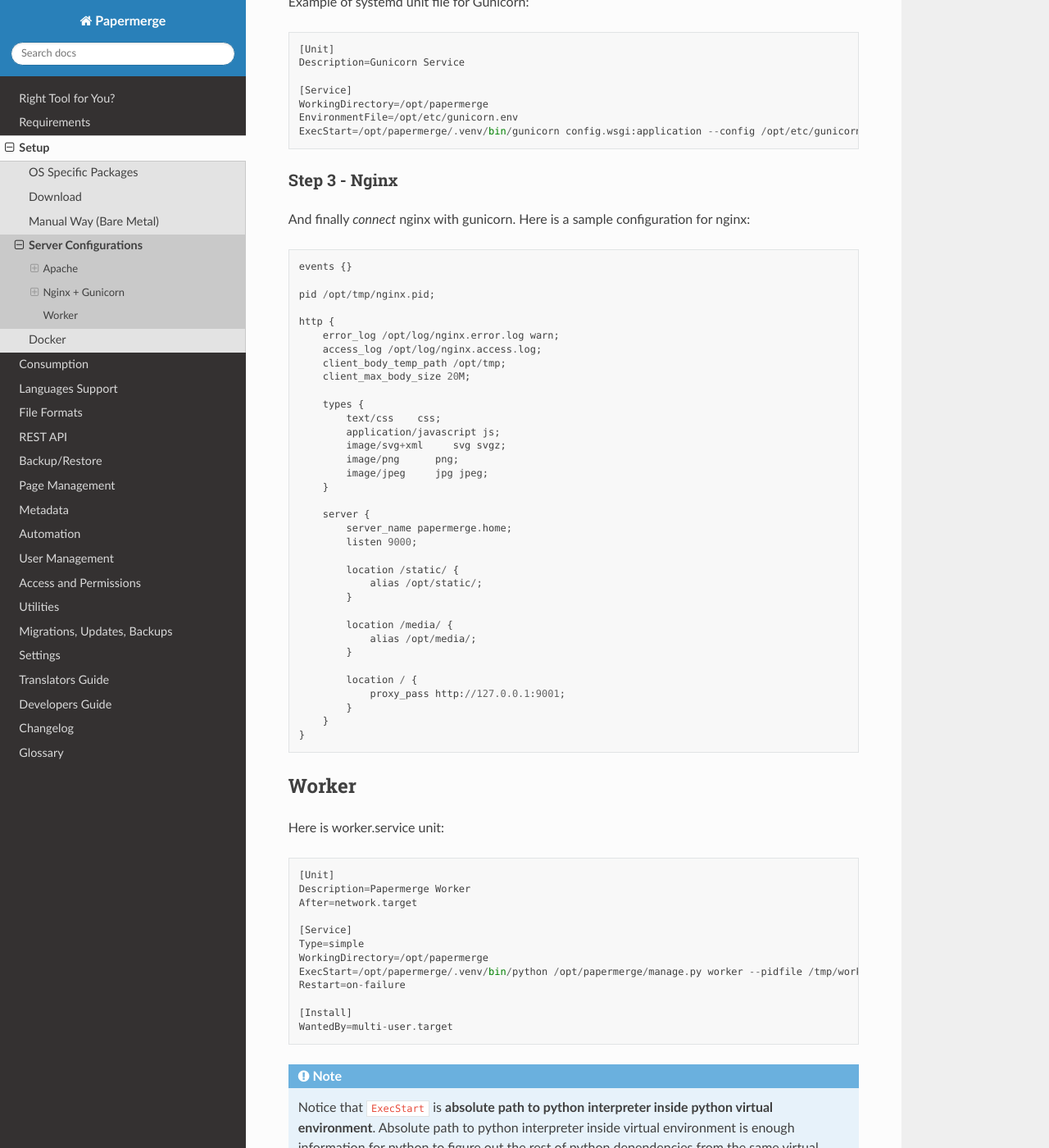
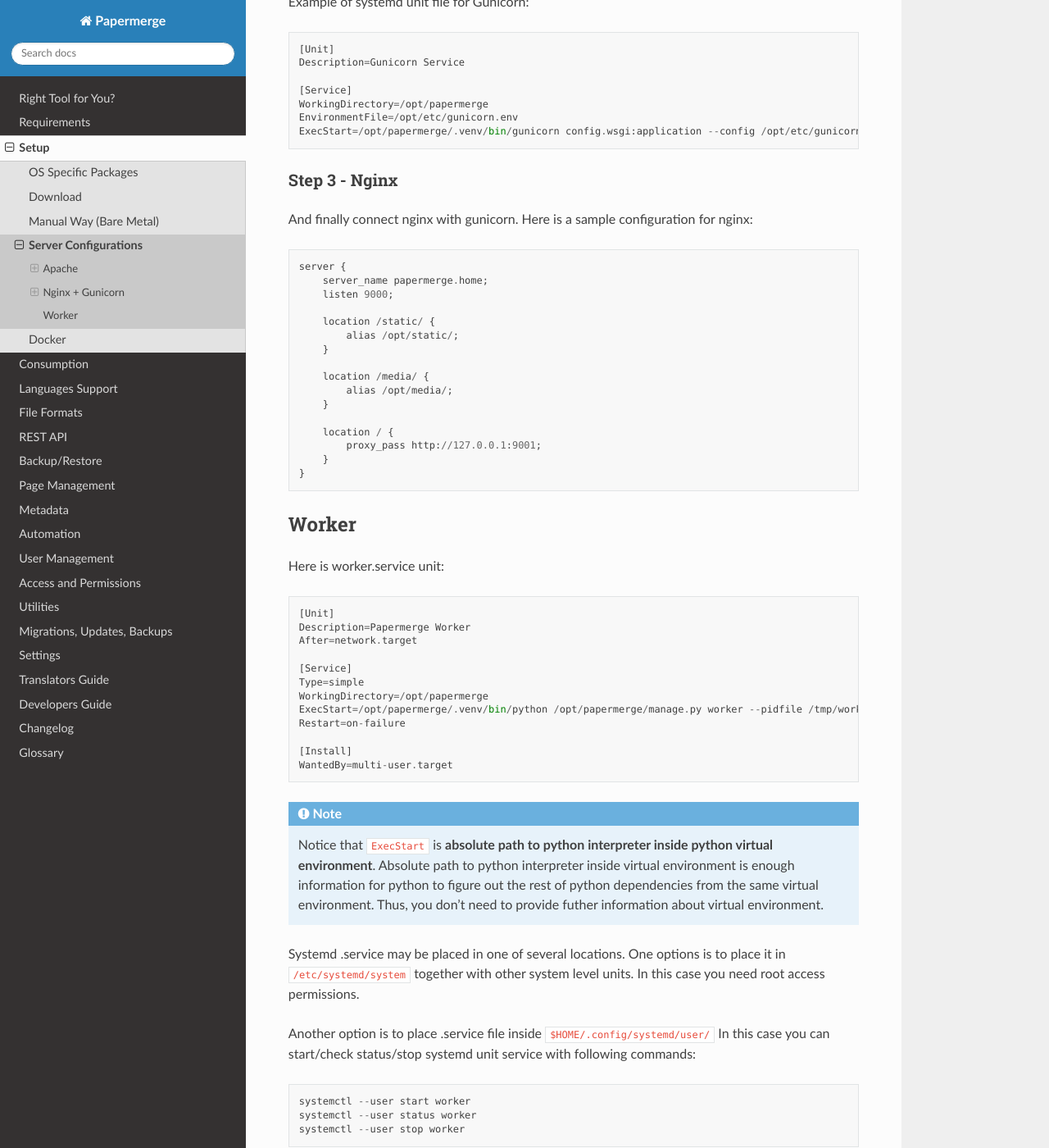
Before and after one commit to ciur/papermerge, a Sphinx documentation site: the page built from docs/source/setup/server_configurations.rst, in a window 1280 px wide and 1400 px high, scrolled down 4437 px. Shown: the whole window at 82% size. Built offline with Sphinx 7.4.7 and the Read the Docs theme 2.0.0, drawn with Linux system fonts in a browser that asks for light colours.

Commit message:
nginx + guncorn server configuration

```diff
--- a/docs/source/setup/server_configurations.rst
+++ b/docs/source/setup/server_configurations.rst
@@ -214,41 +214,22 @@
 Step 3 - Nginx
 ################
 
-And finally *connect* nginx with gunicorn. Here is a sample configuration for nginx::
+And finally connect nginx with gunicorn. Here is a sample configuration for nginx::
 
-    events {}
+    server {
+        server_name papermerge.home;
+        listen 9000;
 
-    pid /opt/tmp/nginx.pid;
-
-    http {
-        error_log /opt/log/nginx.error.log warn;
-        access_log /opt/log/nginx.access.log;
-        client_body_temp_path /opt/tmp;
-        client_max_body_size 20M;
-
-        types {
-            text/css    css;
-            application/javascript js;
-            image/svg+xml     svg svgz;
-            image/png      png;
-            image/jpeg     jpg jpeg;
+        location /static/ {
+            alias /opt/static/;
         }
 
-        server {
-            server_name papermerge.home;
-            listen 9000;
+        location /media/ {
+            alias /opt/media/;
+        }
 
-            location /static/ {
-                alias /opt/static/;
-            }
-
-            location /media/ {
-                alias /opt/media/;
-            }
-
-            location / {
-                proxy_pass http://127.0.0.1:9001;
-            }
+        location / {
+            proxy_pass http://127.0.0.1:9001;
         }
     }
 
```
